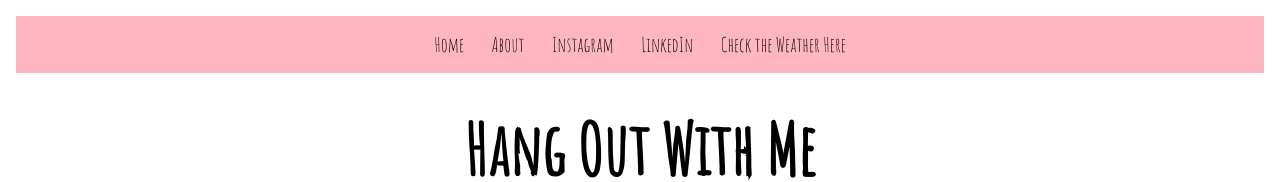
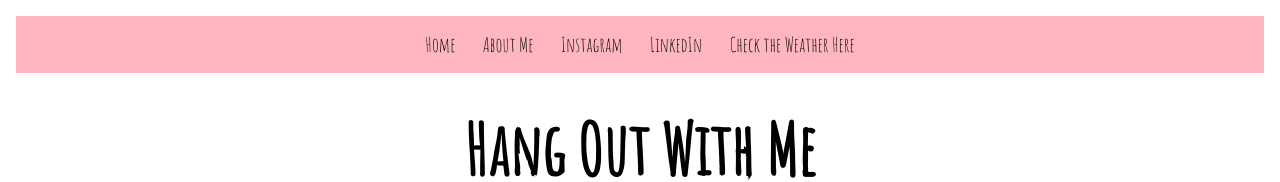
Before and after one commit to simplypohyee/simplypohyee.github.io, a plain HTML site: page index.html in a window 1280 px wide. Shown: the top 182 px of the page. Drawn offline with Linux system fonts and the light colour scheme.

Commit message:
Update index.html

```diff
--- a/index.html
+++ b/index.html
@@ -9,8 +9,8 @@
 </head>
 <body>
      <div class="topnav">
-        <a class="https://simplypohyee.github.io/" href="#home">Home</a>
-        <a href="#about">About</a>
+        <a href="https://simplypohyee.github.io/">Home</a>
+        <a href="https://simplypohyee.github.io/aboutme.github.io/">About Me</a>
         <a href="https://www.instagram.com/simplypohyee/">Instagram</a>
         <a href="https://www.linkedin.com/in/pohyeetan/">LinkedIn</a>
         <a href="https://simplypohyee.github.io/weather.github.io/">Check the Weather Here</a>
```
